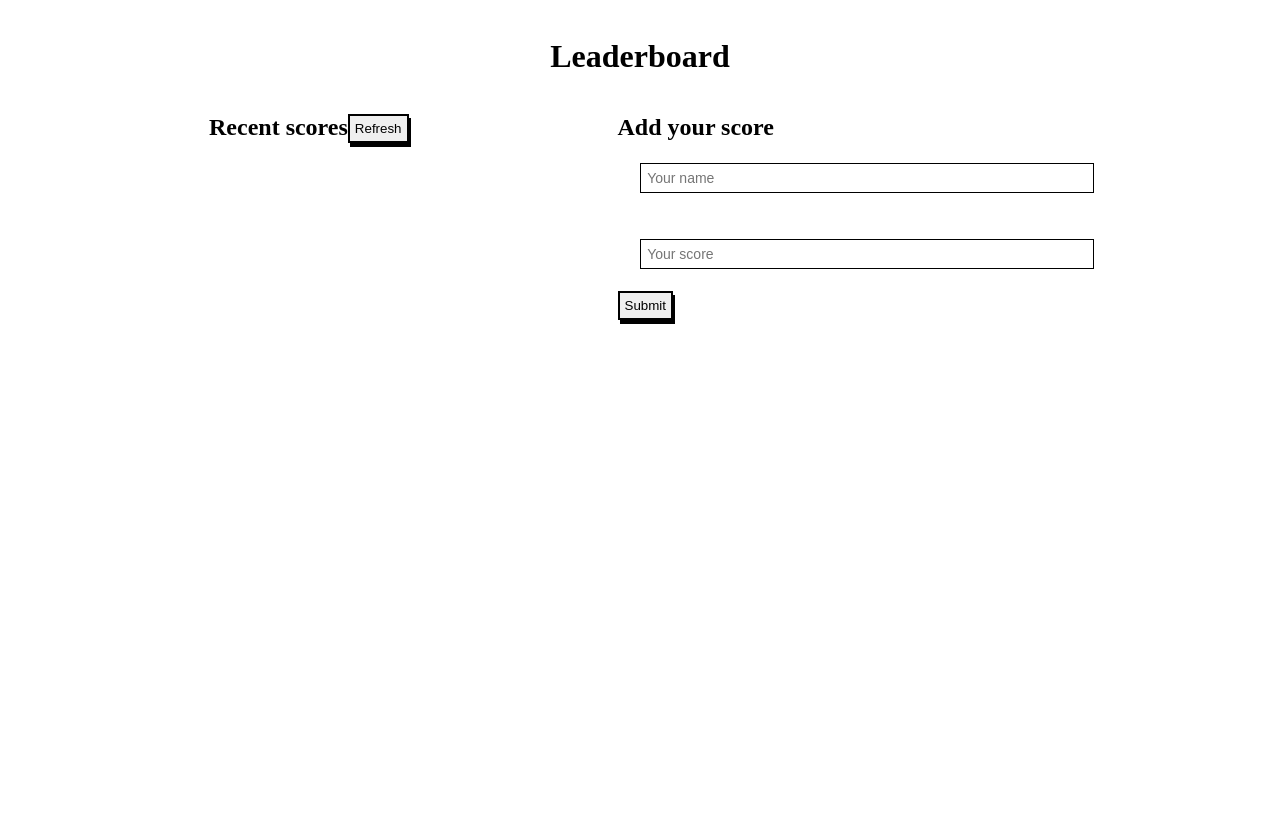
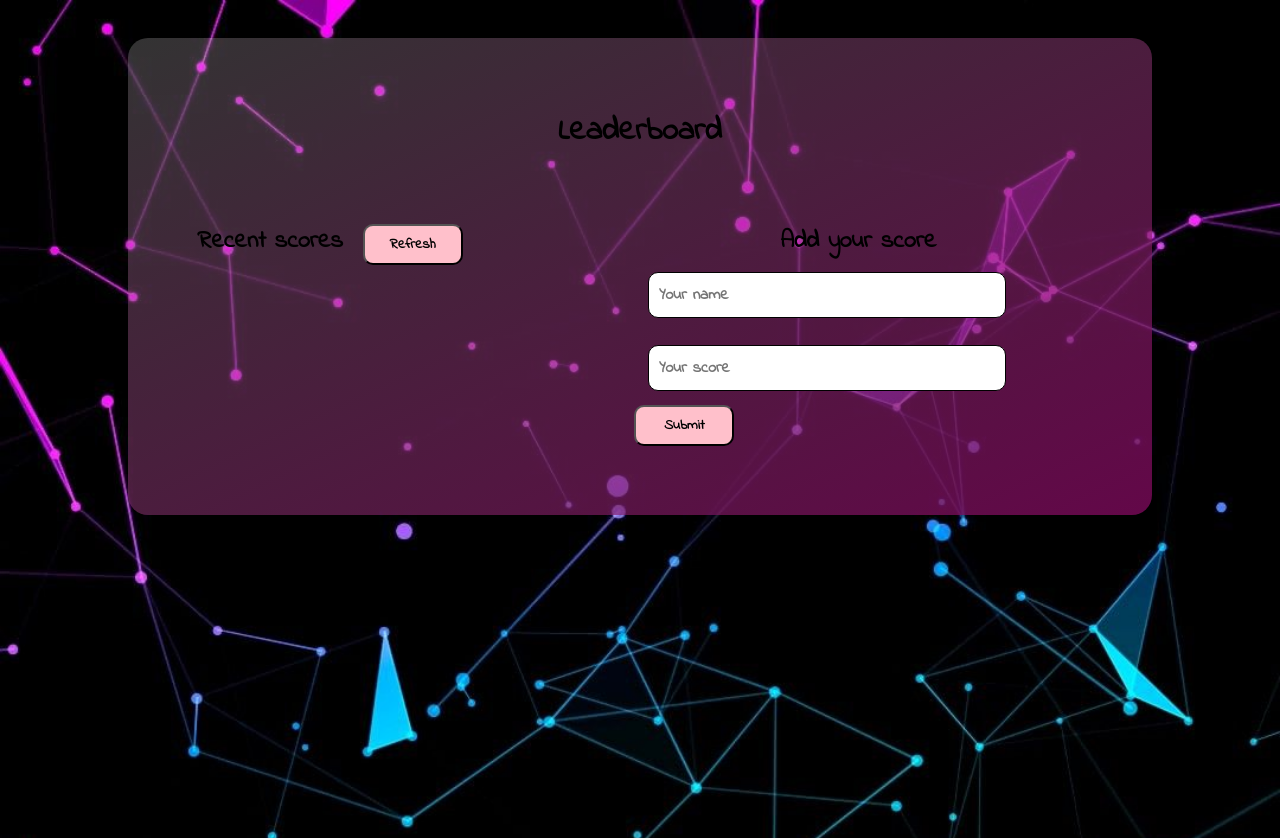
Before and after one commit to edubew/Leaderboard, a website built with webpack: page src/index.html in a window 1280 px wide. Before the commit the page ends 800 px from the top, so only its background shows below. Built offline with nearby package versions, Linux system fonts and the light colour scheme; no server answers.

Commit message:
Add styling and edit README file

```diff
--- a/src/modules/api.js
+++ b/src/modules/api.js
@@ -16,7 +16,7 @@ export const getGameScores = (gamescore) => {
 };
 
 export const postData = async () => {
-  await fetch('https://us-central1-js-capstone-backend.cloudfunctions.net/api/games/CH6Z7Rvx4uXkcUW0jwCG/scores',
+  await fetch('https://us-central1-js-capstone-backend.cloudfunctions.net/api/games/pYFkaMcA8mcPphvtdGOB/scores',
     {
       method: 'POST',
       body: JSON.stringify({
@@ -33,7 +33,7 @@ export const postData = async () => {
 };
 
 export const getApiData = async () => {
-  const res = await fetch('https://us-central1-js-capstone-backend.cloudfunctions.net/api/games/CH6Z7Rvx4uXkcUW0jwCG/scores');
+  const res = await fetch('https://us-central1-js-capstone-backend.cloudfunctions.net/api/games/pYFkaMcA8mcPphvtdGOB/scores');
   const data = await res.json();
   getGameScores(data.result);
 };
--- a/src/styles/style.css
+++ b/src/styles/style.css
@@ -1,53 +1,92 @@
+@import url('https://fonts.googleapis.com/css2?family=Indie+Flower&display=swap');
+
 * {
   margin: 0;
   padding: 0;
   box-sizing: border-box;
+  font-family: 'Indie Flower', cursive;
+}
+
+body {
+  min-height: 100vh;
+  top: 0;
+  background: url("../assets/leaderboard2.jpg");
+  background-repeat: no-repeat;
+  background-size: 100%;
+}
+
+main {
+  width: 80%;
+  padding: 20px;
+  margin: 3% 10%;
+  border-radius: 20px;
+  background:
+    linear-gradient(
+      to right bottom,
+      rgba(255, 255, 255, 0.2),
+      rgba(120, 9, 88, 0.829)
+    );
 }
 
 h1 {
   text-align: center;
-  margin: 3%;
+  margin: 5% 0;
 }
 
 #page-section {
   display: flex;
-  flex-direction: row;
-  justify-content: space-evenly;
+  justify-content: space-between;
+  padding: 20px;
+  margin: 3%;
 }
 
 .scores-header {
   display: flex;
-  flex-direction: row;
-  justify-content: space-evenly;
   margin-bottom: 20px;
+}
+
+button {
+  width: 100px;
+  padding: 8px;
+  font-size: 14px;
+  font-weight: 600;
+  background: pink;
+  cursor: pointer;
+  border-radius: 10px;
+}
+
+.scores-header button {
+  margin-left: 20px;
 }
 
 table {
   border: 1px solid;
-  text-align: center;
-  width: 100%;
+  width: 30vw;
   border-collapse: collapse;
 }
 
 tr,
 td {
   padding: 15px;
+  border-bottom: 2px solid black;
+  font-size: 20px;
+  font-weight: 600;
+}
+
+#add-scores h2 {
+  text-align: center;
+}
+
+form {
+  width: 35vw;
 }
 
 input[type="text"] {
-  margin: 5%;
-  padding: 6px;
-  width: 100%;
-  font-size: 14px;
+  margin: 3%;
+  padding: 10px;
+  width: 80%;
+  border-radius: 10px;
+  font-size: 16px;
+  font-weight: 600;
   border: 1px solid black;
 }
-
-button {
-  padding: 5px;
-  border: 2px solid black;
-  box-shadow: 2px 4px;
-}
-
-tr:nth-child(even) {
-  background: #997e93;
-}
```
Also changed, not shown: README.md, dist/leaderboard2.jpg (added), dist/main.js, src/assets/SCREENSHOT1.PNG (added), src/assets/leaderboard2.jpg (added), 1 other file.
